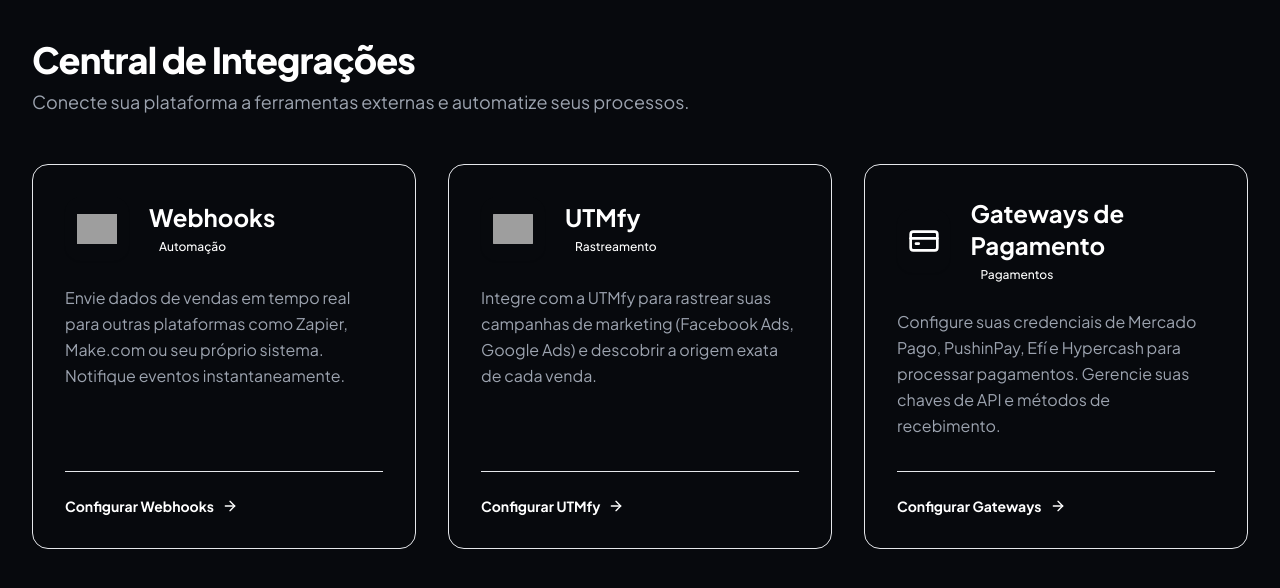
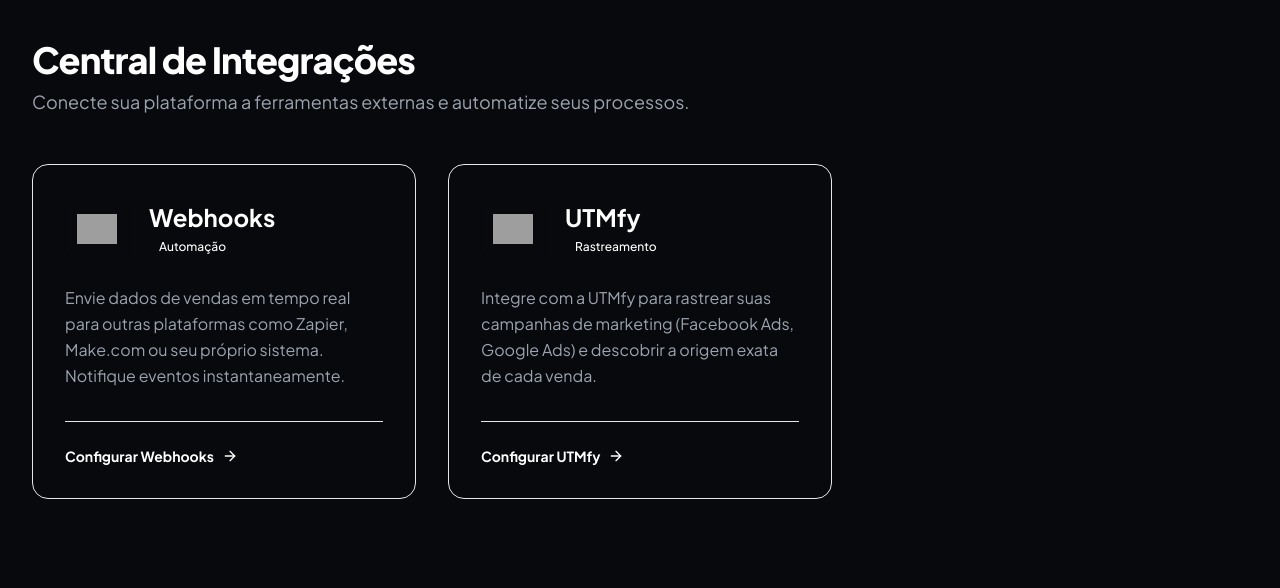
Before and after one commit to yuld52/dddt, a PHP site: template views/integracoes.php in a window 1280 px wide. Shown: the top 588 px of the page. Run offline with PHP 8.4, Linux system fonts and the light colour scheme; the template is opened without the code that fills it, so the values that code supplies are empty; a user stored in the database is signed in; some libraries are stand-ins or nearby versions; grey boxes are pictures that could not be loaded.

Commit message:
Remove options for cloning sites and managing payment gateways
Remove the "Clonar Site" navigation link from index.php and the "Gateways de Pagamento" card from views/integracoes.php.

Replit-Commit-Author: Agent
Replit-Commit-Session-Id: f229bca3-cb43-40af-8dd6-a3dbddd8be8c
Replit-Commit-Checkpoint-Type: full_checkpoint
Replit-Commit-Event-Id: 2ba62b27-ceae-475c-9e57-b9c761178322
Replit-Commit-Screenshot-Url: https://storage.googleapis.com/screenshot-production-us-central1/5b4ace43-5171-43a8-aa57-83d4ff6713fe/f229bca3-cb43-40af-8dd6-a3dbddd8be8c/J74UxgX
Replit-Helium-Checkpoint-Created: true

```diff
--- a/index.php
+++ b/index.php
@@ -573,10 +573,6 @@ $page_content = ob_get_clean();
             <a href="/index?pagina=tracking" class="<?php echo $pagina == 'tracking' ? $active_class : $inactive_class; ?>">
                 <i data-lucide="line-chart" class="w-5 h-5"></i>
                 <span>Tracking</span>
-            </a>
-            <a href="/index?pagina=clonar_site" class="<?php echo $pagina == 'clonar_site' ? $active_class : $inactive_class; ?>">
-                <i data-lucide="copy-check" class="w-5 h-5"></i>
-                <span>Clonar Site</span>
             </a>
             <a href="/index?pagina=integracoes" class="<?php echo (in_array($pagina, ['integracoes', 'integracoes_webhooks', 'integracoes_utmfy'])) ? $active_class : $inactive_class; ?>">
                 <i data-lucide="plug-zap" class="w-5 h-5"></i>
--- a/views/integracoes.php
+++ b/views/integracoes.php
@@ -324,35 +324,6 @@ if (isset($_POST['salvar_gateways'])) {
                 </div>
             </a>
 
-            <!-- Card Gateways de Pagamento -->
-            <div id="card-gateways" onclick="showGatewayConfig()" class="card-hover group relative bg-dark-card border border-dark-border rounded-2xl p-8 flex flex-col justify-between h-full overflow-hidden cursor-pointer" onmouseover="this.style.borderColor='var(--accent-primary)'" onmouseout="this.style.borderColor='rgba(255,255,255,0.1)'">
-                <!-- Background Decoration -->
-                <div class="absolute top-0 right-0 -mt-8 -mr-8 w-32 h-32 rounded-full opacity-50 group-hover:scale-150 transition-transform duration-500" style="background-color: color-mix(in srgb, var(--accent-primary) 10%, transparent);"></div>
-
-                <div class="relative z-10">
-                    <div class="flex items-center gap-5 mb-6">
-                        <div class="h-16 w-16 rounded-2xl flex items-center justify-center shadow-sm transition-colors" style="background-color: color-mix(in srgb, var(--accent-primary) 20%, transparent); border-color: color-mix(in srgb, var(--accent-primary) 30%, transparent);" onmouseover="this.style.backgroundColor='color-mix(in srgb, var(--accent-primary) 30%, transparent)'" onmouseout="this.style.backgroundColor='color-mix(in srgb, var(--accent-primary) 20%, transparent)'">
-                            <i data-lucide="credit-card" class="w-8 h-8" style="color: var(--accent-primary);"></i>
-                        </div>
-                        <div>
-                            <h2 class="text-2xl font-bold text-white transition-colors" onmouseover="this.style.color='var(--accent-primary)'" onmouseout="this.style.color='white'">Gateways de Pagamento</h2>
-                            <span class="inline-flex items-center px-2.5 py-0.5 rounded-full text-xs font-medium mt-1" style="background-color: color-mix(in srgb, var(--accent-primary) 20%, transparent); color: var(--accent-primary);">
-                                Pagamentos
-                            </span>
-                        </div>
-                    </div>
-
-                    <p class="text-gray-400 text-base leading-relaxed mb-8">
-                        Configure suas credenciais de Mercado Pago, PushinPay, Efí e Hypercash para processar pagamentos. Gerencie suas chaves de API e métodos de recebimento.
-                    </p>
-                </div>
-
-                <div class="relative z-10 mt-auto pt-6 border-t border-dark-border">
-                    <span class="flex items-center text-sm font-bold transition-colors" style="color: var(--accent-primary);" onmouseover="this.style.color='var(--accent-primary-hover)'" onmouseout="this.style.color='var(--accent-primary)'">
-                        Configurar Gateways <i data-lucide="arrow-right" class="w-4 h-4 ml-2 group-hover:translate-x-1 transition-transform"></i>
-                    </span>
-                </div>
-            </div>
 
         </div>
 
```
Also changed, not shown: attached_assets/image_1781122109587.png (added), attached_assets/image_1781122111660.png (added).
